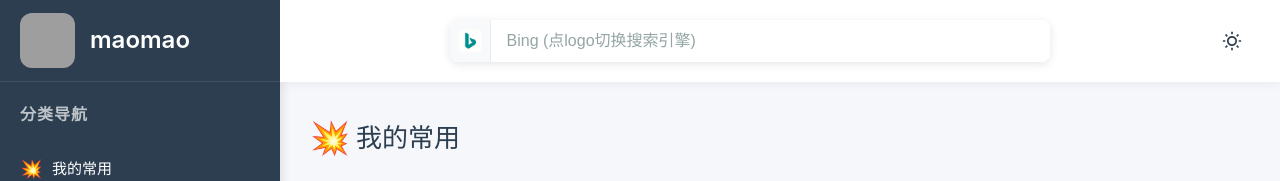
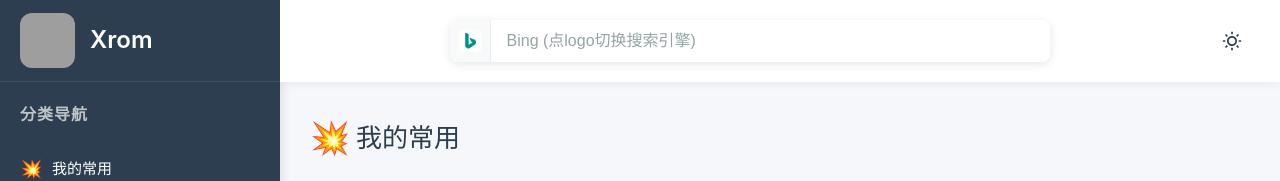
Before and after one commit to zhendong2022/mao_nav, a Vue app: page / in a window 1280 px wide. Shown: the top 181 px of the page. Built offline with nearby package versions, Linux system fonts and the light colour scheme; grey boxes are pictures that could not be loaded.

Commit message:
chore: 更新导航数据 - 2025/9/17 19:32:48

```diff
--- a/src/mock/mock_data.js
+++ b/src/mock/mock_data.js
@@ -481,7 +481,7 @@ export const mockData = {
       ]
     }
   ],
-  "title": "maomao",
+  "title": "Xrom",
   "search": "bing",
-  "_fileSha": "3e32499fd88fe787537b9ce08b18612375673d4f"
+  "_fileSha": "246e09fa6caacb8100de322eceac66fc5364ee0d"
 }
```
